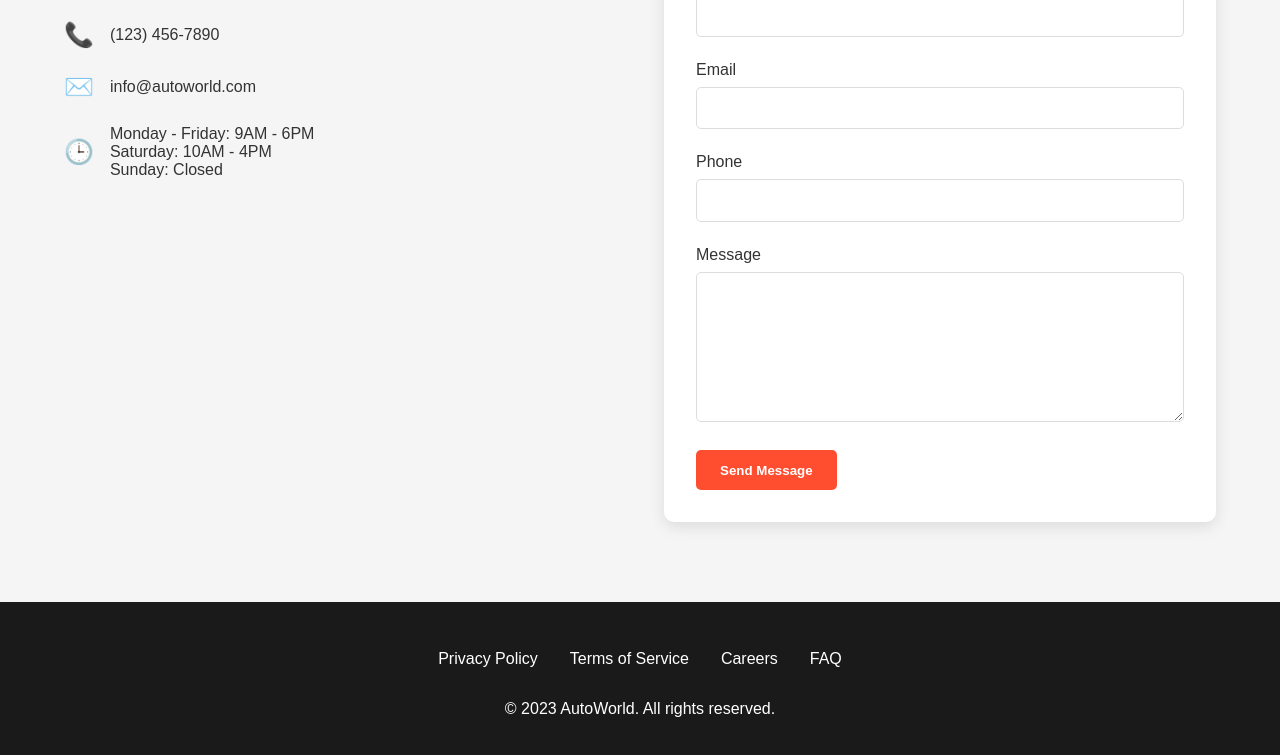
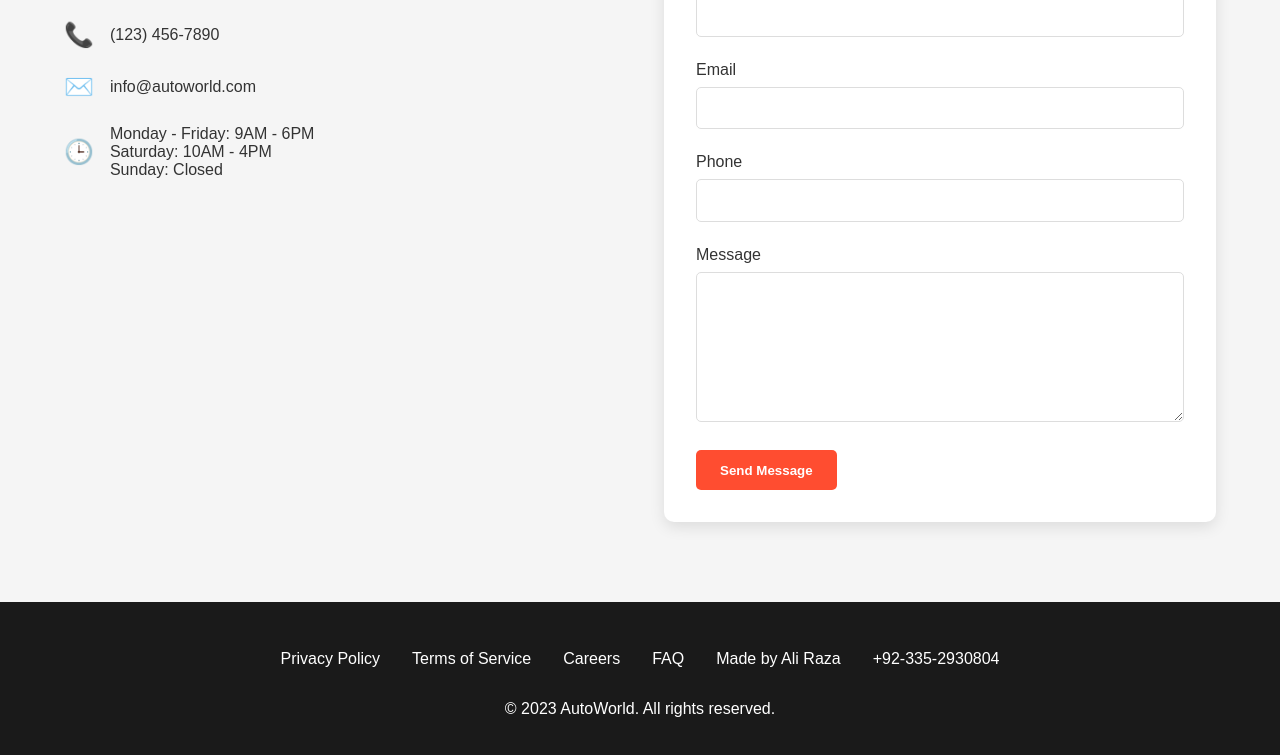
Before and after one commit to Ali-is-pro-123/Cars-Website, a plain HTML site: page contact.html in a window 1280 px wide. Shown: the part 237-992 px from the top of the page. Drawn offline with Linux system fonts and the light colour scheme.

Commit message:
Update contact.html
Signed-off-by: Ali-is-pro-123 <alipro1287@gmail.com>

```diff
--- a/contact.html
+++ b/contact.html
@@ -254,6 +254,10 @@
             <a href="#">Terms of Service</a>
             <a href="#">Careers</a>
             <a href="#">FAQ</a>
+            <a href="#">Made by Ali Raza</a>
+            <a href="#">+92-335-2930804</a>
+
+
         </div>
         <p>&copy; 2023 AutoWorld. All rights reserved.</p>
     </footer>
```
